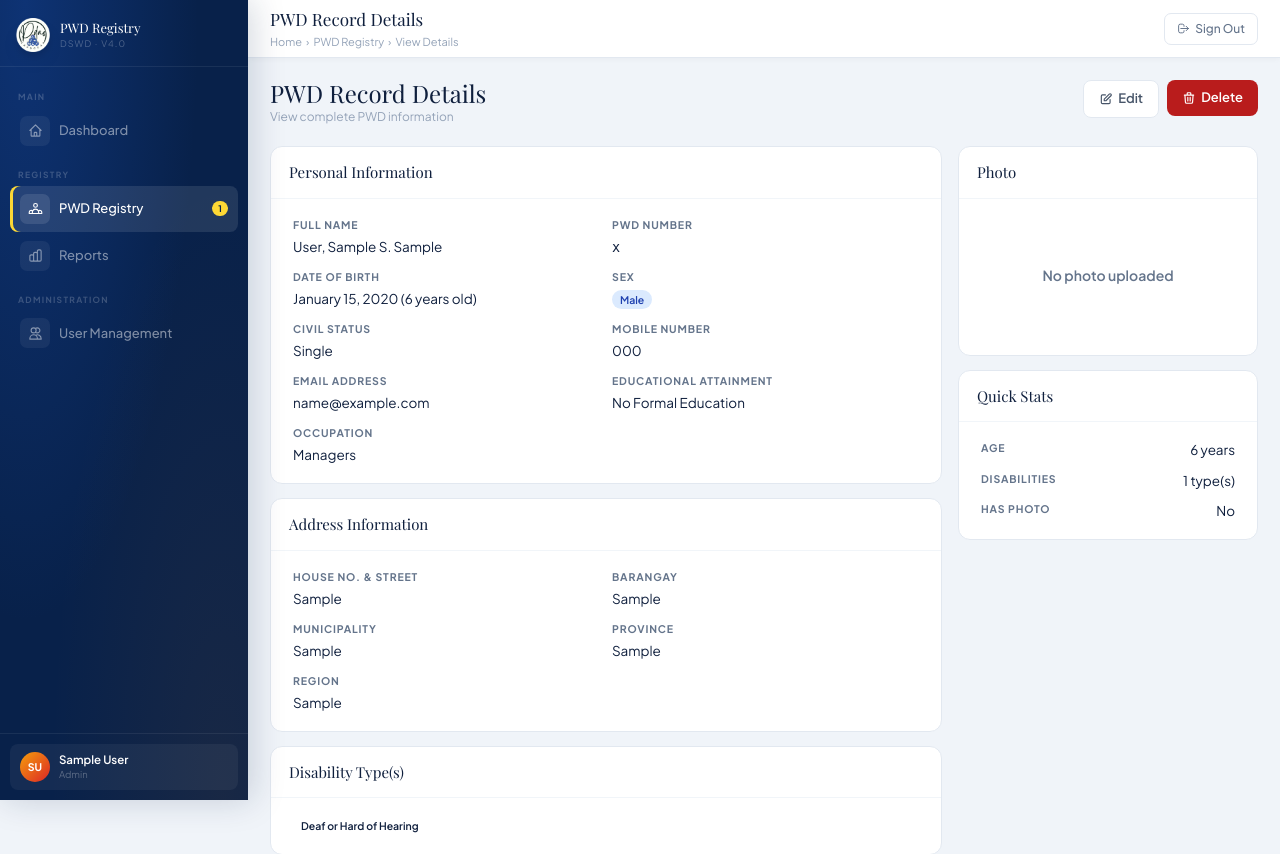
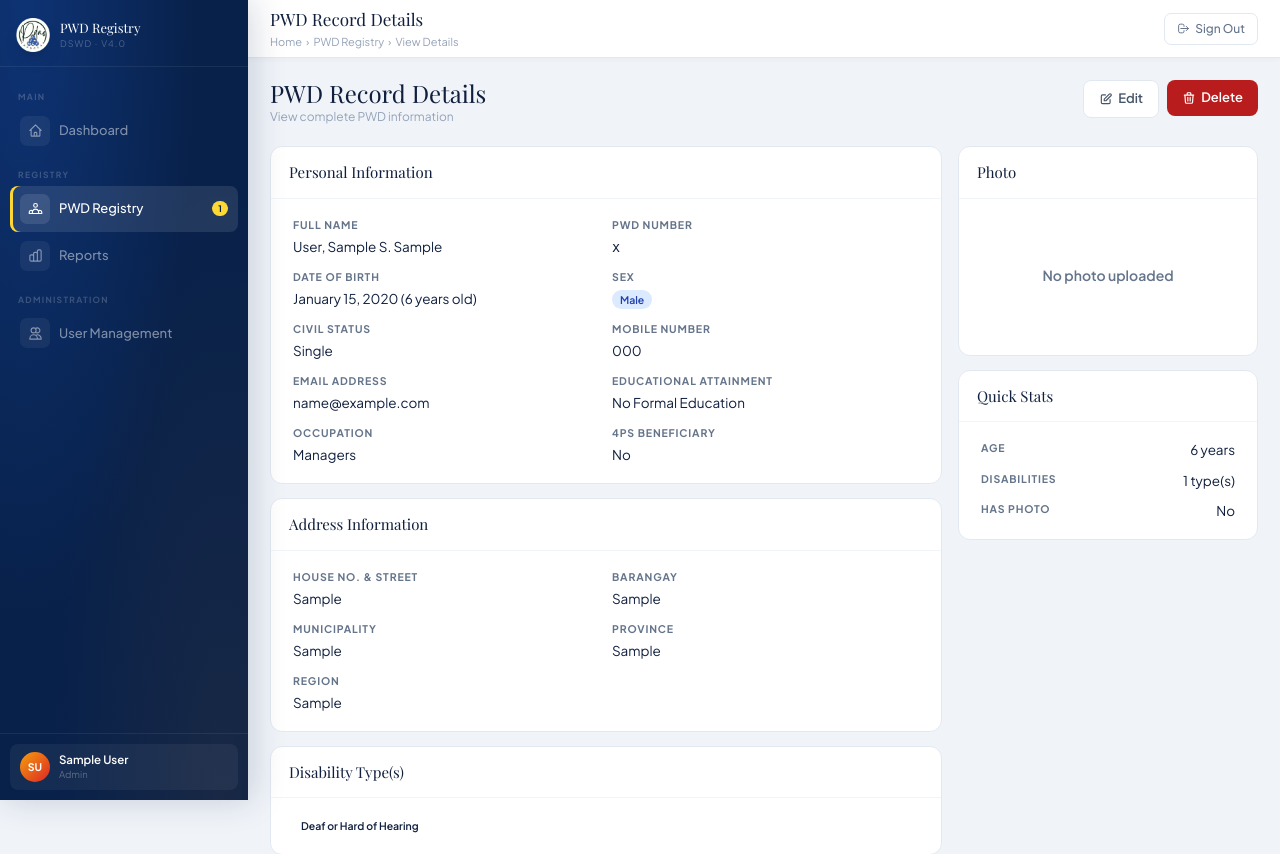
Before and after one commit to Deoo0/PWD-Registry-Management-System, a Laravel app: page /pwd/1 in a window 1280 px wide. Shown: the top 854 px of the page. Run offline with Laravel 12, Linux system fonts and the light colour scheme; a user stored in the database is signed in; data comes from the database, SQL or seed files in the repository; tables that the repository leaves empty hold one stand-in row (values such as "Sample post"); parts of the project's set-up code (start-up, migrations or seed data) failed here and were passed over; some libraries are stand-ins or nearby versions.

Commit message:
Persist 4Ps Beneficiary field for PWD records

```diff
--- a/app/Http/Controllers/PwdController.php
+++ b/app/Http/Controllers/PwdController.php
@@ -134,6 +134,7 @@ class PwdController extends Controller
                 'mobile_no'                  => $validated['mobile_no'] ?? null,
                 'email'                      => $validated['email'] ?? null,
                 'pwd_number'                 => $validated['pwd_number'] ?? null,
+                'is_4ps_beneficiary'         => $validated['is_4ps_beneficiary'] ?? false,
                 'residence_id'               => $residence->id,
             ]);
 
@@ -229,6 +230,7 @@ class PwdController extends Controller
                 'mobile_no'                  => $validated['mobile_no'] ?? null,
                 'email'                      => $validated['email'] ?? null,
                 'pwd_number'                 => $validated['pwd_number'] ?? null,
+                'is_4ps_beneficiary'         => $validated['is_4ps_beneficiary'] ?? false,
             ]);
 
             // Handle file upload
@@ -285,6 +287,7 @@ class PwdController extends Controller
         'mobile_no'                 => ['nullable', 'string', 'max:20'],
         'email'                     => ['nullable', 'email', 'max:255'],
         'pwd_number'                => ['nullable', 'string', 'max:50', 'unique:pwds,pwd_number,' . ($ignoreId ?? 'NULL')],
+        'is_4ps_beneficiary'        => ['nullable', 'boolean'],
         'disability_types'          => ['required', 'array', 'min:1'],
         'disability_types.*'        => ['exists:disability_type,id'],
         'house_no_and_street'       => ['nullable', 'string', 'max:255'],
--- a/app/Models/Pwd.php
+++ b/app/Models/Pwd.php
@@ -23,12 +23,14 @@ class Pwd extends Model
         'mobile_no',
         'email',
         'pwd_number',
+        'is_4ps_beneficiary',
         'residence_id',
         'photo_path',
     ];
 
     protected $casts = [
-        'date_of_birth' => 'date',
+        'date_of_birth'      => 'date',
+        'is_4ps_beneficiary' => 'boolean',
     ];
 
     // ── Relationships ──────────────────────────────────────────
--- a/resources/views/page/pwd/show.blade.php
+++ b/resources/views/page/pwd/show.blade.php
@@ -80,6 +80,10 @@
                         <div>
                             <div class="fl">Occupation</div>
                             <div class="fv">{{ $pwd->occupation?->name ?? '—' }}</div>
+                        </div>
+                        <div>
+                            <div class="fl">4Ps Beneficiary</div>
+                            <div class="fv">{{ $pwd->is_4ps_beneficiary ? 'Yes' : 'No' }}</div>
                         </div>
                     </div>
                 </div>
```
Also changed, not shown: database/migrations/2026_06_04_000000_add_is_4ps_beneficiary_to_pwds_table.php (added).
